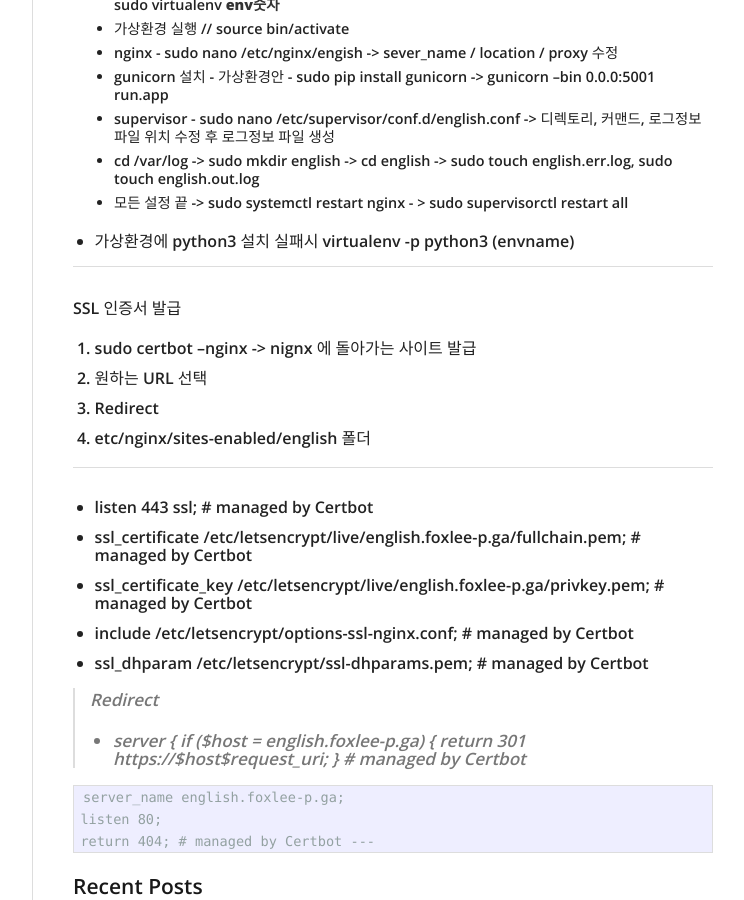
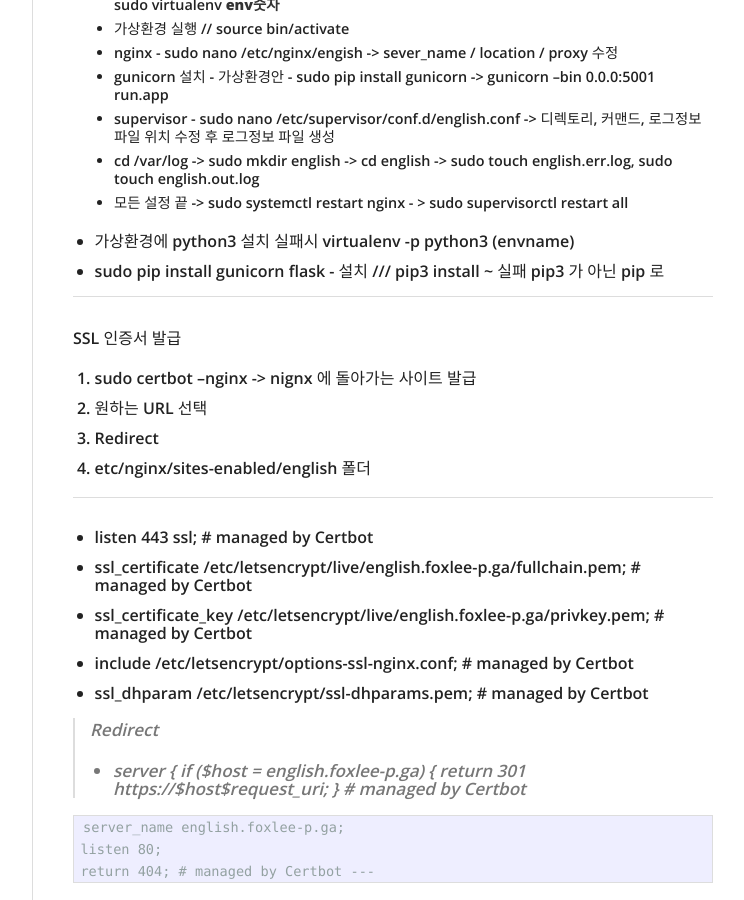
Before and after one commit to daehan0226/Study, a Jekyll site: the page built from _posts/2019-05-13-Flask_review.md, in a window 1280 px wide and 900 px high, scrolled down 362 px. Shown: the whole window, without its empty margins (378-1122 px from the left). Built offline with Jekyll 4.4.1, drawn with Linux system fonts in a browser that asks for light colours.

Commit message:
Update 2019-05-13-Flask_review.md

```diff
--- a/_posts/2019-05-13-Flask_review.md
+++ b/_posts/2019-05-13-Flask_review.md
@@ -28,6 +28,7 @@ categories:
  - 모든 설정 끝 -> sudo systemctl restart nginx - > sudo supervisorctl restart all
 
 * 가상환경에 python3 설치 실패시 virtualenv -p python3 (envname)
+* sudo pip install gunicorn flask - 설치 /// pip3 install ~ 실패 pip3 가 아닌 pip 로
 
 ---
 SSL 인증서 발급
```
